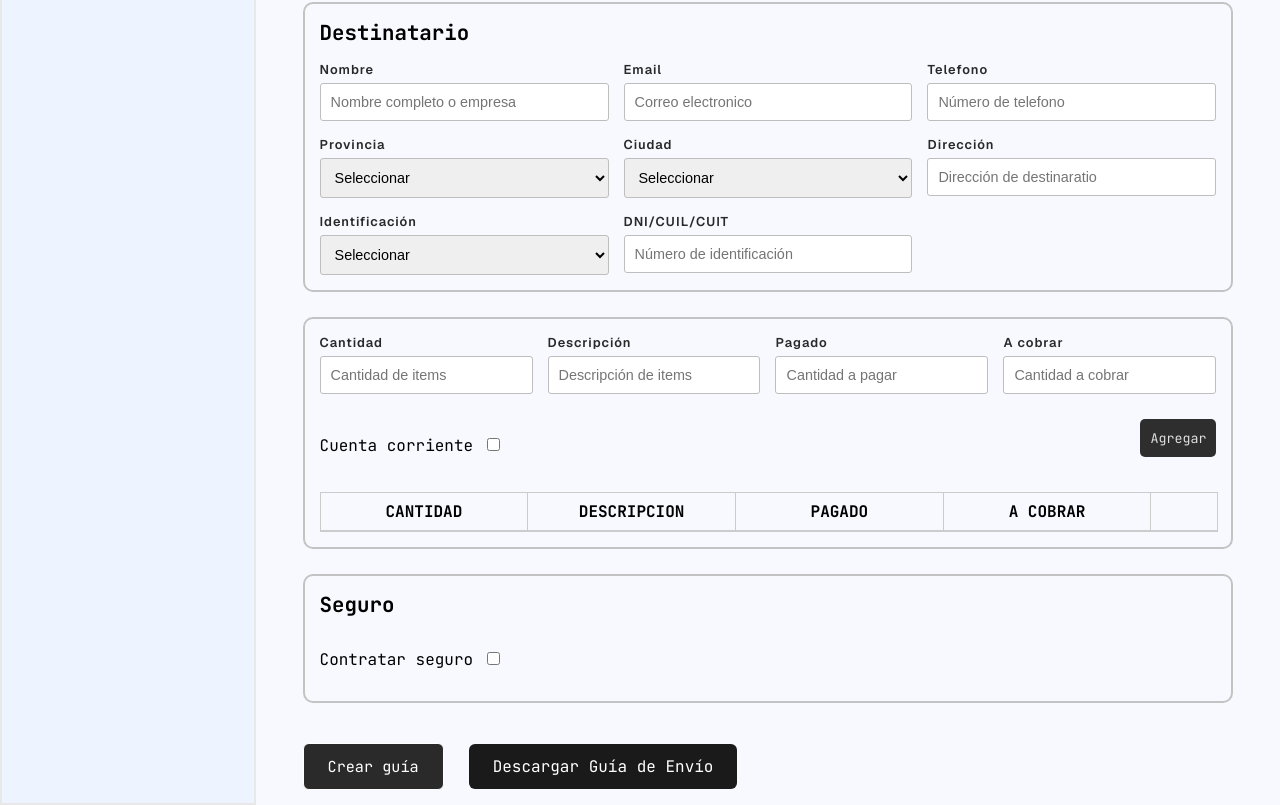
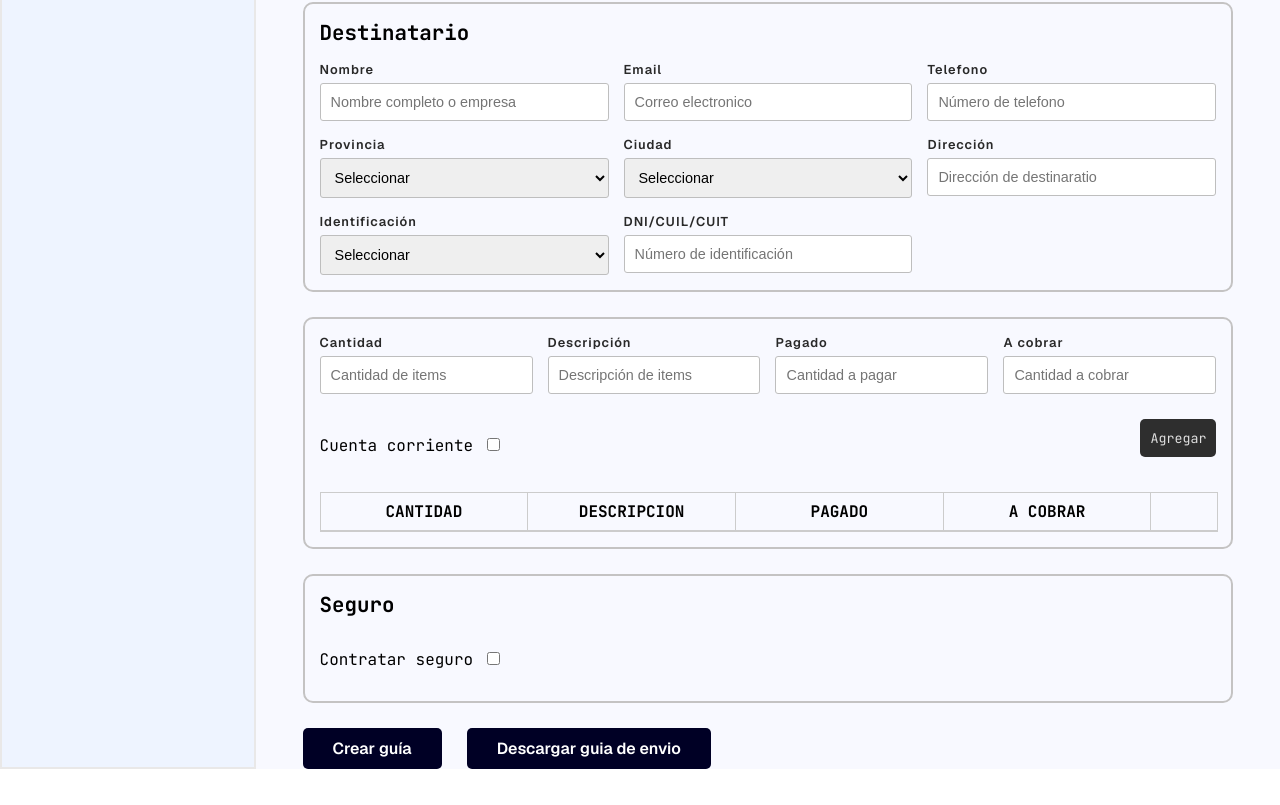
Before and after one commit to Eze-Medina/nyc-logistics-tracking-frontend, a React (Vite) app: page / in a window 1280 px wide. Shown: the part 462-1267 px from the top of the page. After the commit the page ends 1231 px from the top, so only its background shows below. Built offline with nearby package versions, Linux system fonts and the light colour scheme; what @react-pdf/renderer would draw is missing.

Commit message:
refactor: update guideform css and move create pdf guide component

```diff
--- a/src/modules/guideForm/components/guide/index.ts
+++ /dev/null
@@ -1,2 +0,0 @@
-export * from './createPDF/CreatePDF'
-export * from './shipmentGuide/ShipmentGuide'
--- a/src/modules/guideForm/components/guide/shipmentGuide/shipmentGuide.module.css
+++ /dev/null
@@ -1,10 +0,0 @@
-.button {
-    padding: 12px 24px;
-    background-color: #1a1a1a;
-    color: #fff;
-    border: 0px solid;
-    border-radius: 6px;
-    font-family: 'JetBrainsMono';
-    font-size: 1em;
-    cursor: pointer;
-}
--- a/src/modules/guideForm/pages/GuideForm.tsx
+++ b/src/modules/guideForm/pages/GuideForm.tsx
@@ -6,9 +6,10 @@ import { formData } from '../data/formData';
 
 import type { GuideDto, Item } from '../../../interfaces';
 
-import { ItemsForm, ReceiverForm, SenderForm, InsuranceForm, ShipmentGuide } from '../components';
+import { ItemsForm, ReceiverForm, SenderForm, InsuranceForm } from '../components';
 
 import style from './guideform.module.css';
+import { ShipmentGuide } from '../../../shared/components/guide/shipmentGuide/ShipmentGuide';
 
 export const GuideForm = () => {
 
@@ -113,7 +114,7 @@ export const GuideForm = () => {
             <InputText type='number' labelName='Número guia' name='code' placeholder='numero de guia' value={formState.code} onInputChange={onInputChange} />
 
             */}
-            <ShipmentGuide data={data} />
+            <ShipmentGuide data={data} text='Descargar guia de envio' type='download' />
           </div>
         </form>
       </div>
--- a/src/modules/guideForm/pages/guideform.module.css
+++ b/src/modules/guideForm/pages/guideform.module.css
@@ -28,20 +28,20 @@
 }
 
 .button {
-  color: #fff;
-  background-color: #2a2a2b;
-  border: 1px solid white;
-  border-radius: 6px;
-  padding: 12px 24px;
-  margin: 15px 0px 15px 0px;
-  font-family: "JetBrainsMono";
-  font-size: 0.95em;
-  transition: all 0.4s ease-in-out;
+  border: 0px solid;
+  border-radius: 5px;
+  background-color: rgb(0, 0, 37);
+  color: white;
+  padding: 10px 30px;
+  font-family: 'geist';
+  font-weight: 600;
   cursor: pointer;
+  font-size: 1em;
+  transition: background-color 0.3s ease-in-out;
 }
 
 .button:hover {
-  background-color: #868686;
+  background-color: rgb(0, 0, 158);
 }
 
 @media (max-width: 768px) {
--- a/src/modules/guideForm/components/guide/shipmentGuide/ShipmentGuide.tsx
+++ b/src/shared/components/guide/shipmentGuide/ShipmentGuide.tsx
@@ -1,6 +1,6 @@
 import { useState } from "react";
 
-import type { GuideDto } from "../../../../../interfaces";
+import type { GuideDto } from "../../../../interfaces";
 
 import { pdf } from "@react-pdf/renderer";
 import emailjs from "@emailjs/browser";
@@ -8,12 +8,15 @@ import emailjs from "@emailjs/browser";
 import { CreatePDF } from "../createPDF/CreatePDF";
 
 import style from "./shipmentGuide.module.css";
+import { Printer } from "lucide-react";
 
 interface Props {
   data: GuideDto;
+  text: string;
+  type: string;
 }
 
-export const ShipmentGuide = ({ data }: Props) => {
+export const ShipmentGuide = ({ data, text, type }: Props) => {
 
   const [loading, setLoading] = useState(false);
 
@@ -74,14 +77,13 @@ export const ShipmentGuide = ({ data }: Props) => {
   return (
     <div>
       <button
-        className={style.button}
+        className={`${(type == 'search') ? style.button_search : style.button_download}`}
         type="button"
         onClick={handleGenerateGuide}
         disabled={loading}
       >
-        {loading
-          ? "Generando guía..."
-          : "Descargar Guía de Envío"}
+        {(type == 'search') && <Printer height={18} />}
+        {text}
       </button>
     </div>
   );
--- /dev/null
+++ b/src/shared/components/guide/shipmentGuide/shipmentGuide.module.css
@@ -0,0 +1,38 @@
+.button_download {
+  display: flex;
+  align-items: center;
+  gap: 5px;
+  border: 0px solid;
+  border-radius: 5px;
+  background-color: rgb(0, 0, 37);
+  color: white;
+  padding: 10px 30px;
+  font-family: 'geist';
+  font-weight: 600;
+  cursor: pointer;
+  font-size: 1em;
+  transition: background-color 0.3s ease-in-out;
+}
+
+.button_download:hover {
+  background-color: rgb(0, 0, 158);
+}
+
+
+.button_search {
+  display: flex;
+  align-items: center;
+  padding: 10px;
+  gap: 5px;
+  font-weight: 600;
+  color: rgb(82, 82, 82);
+  background-color: rgba(141, 138, 138, 0);
+  border: 1px solid rgb(196, 195, 195);
+  border-radius: 5px;
+  cursor: pointer;
+  transition: background-color 0.2s ease-in-out;
+}
+
+.button_search:hover {
+  background-color: rgba(97, 97, 97, 0.507);
+}
```
Also changed, not shown: src/shared/components/guide/createPDF/CreatePDF.tsx (renamed from src/modules/guideForm/components/guide/createPDF/CreatePDF.tsx), src/shared/components/guide/createPDF/createPDF.styles.ts (renamed from src/modules/guideForm/components/guide/createPDF/createPDF.styles.ts).
